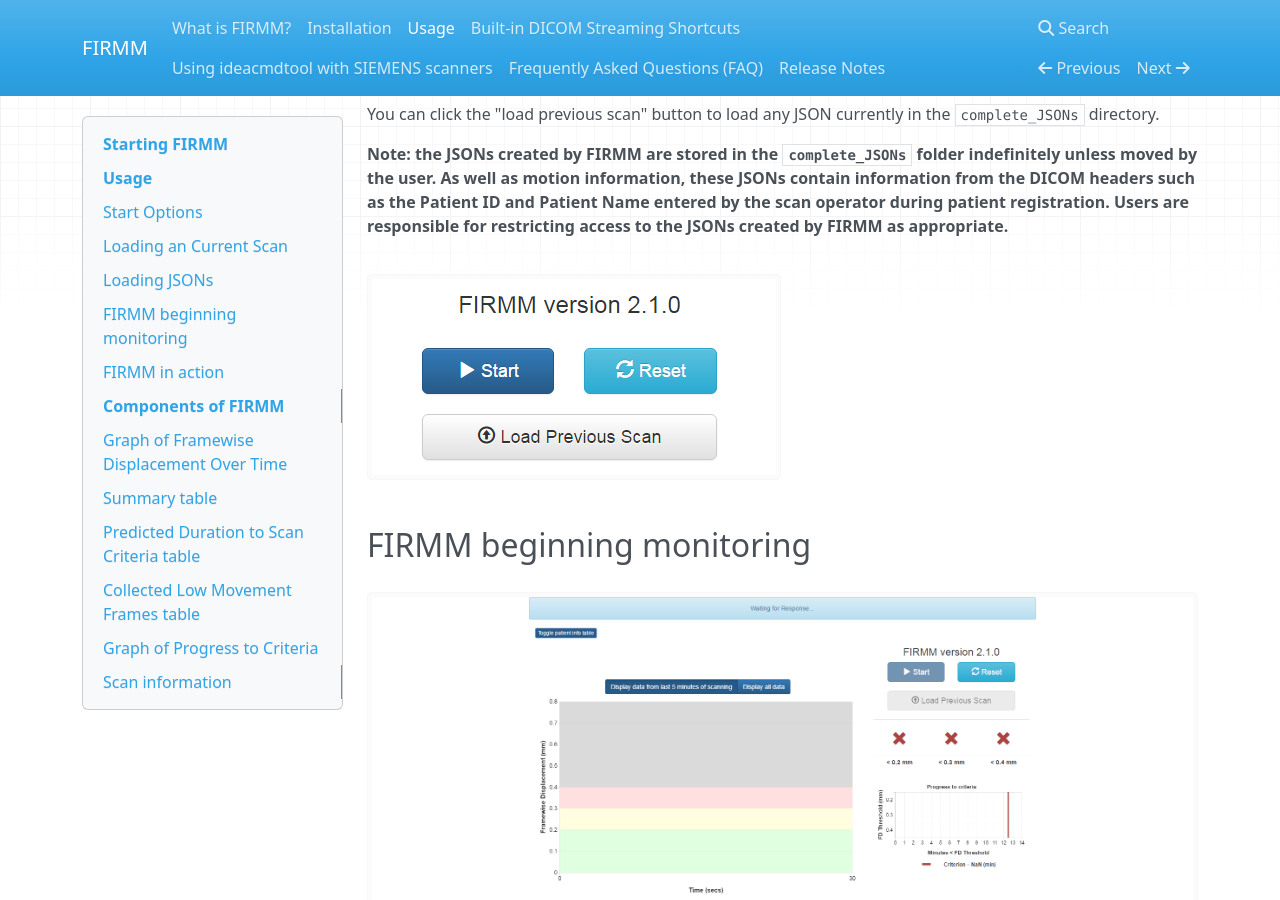
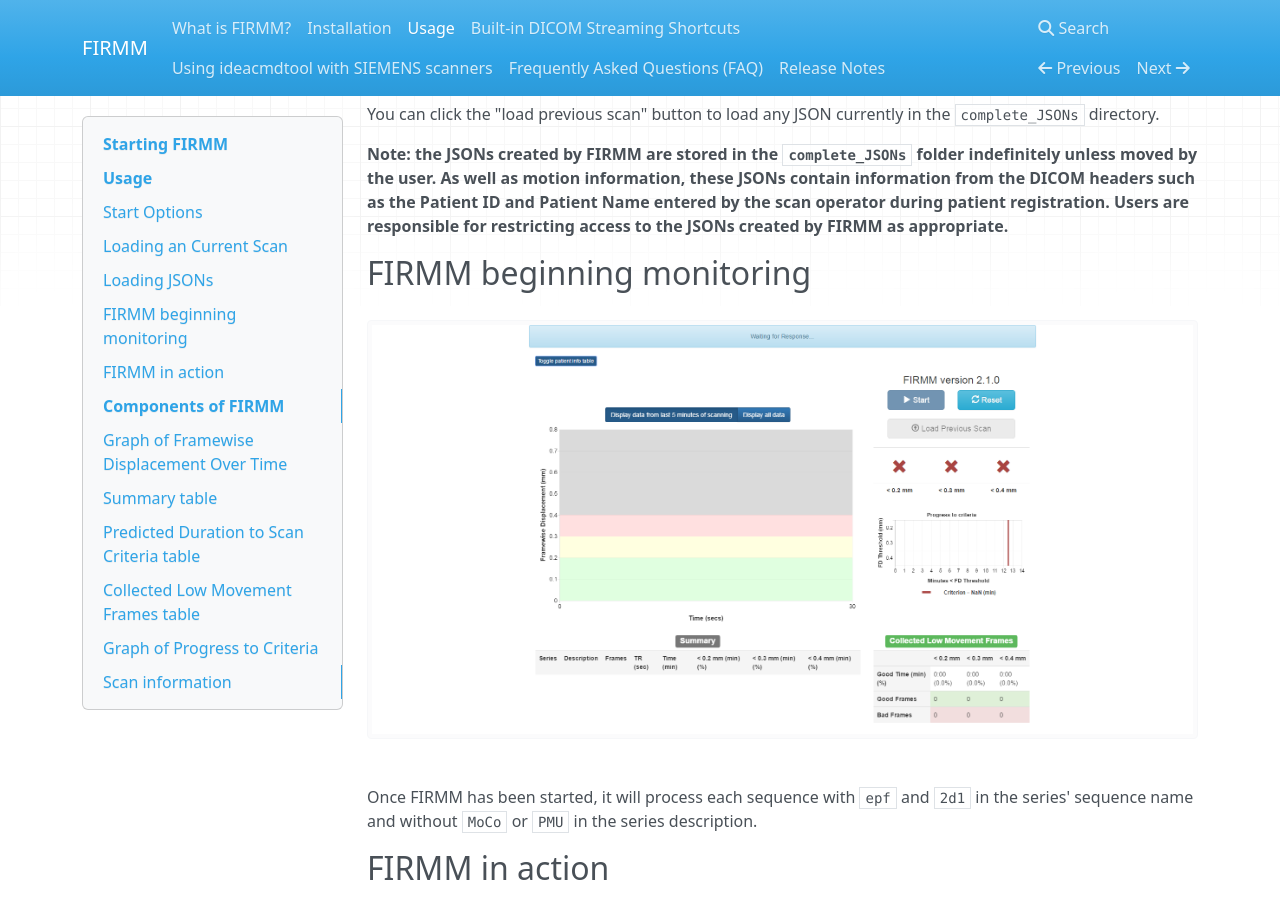
Before and after one commit to FIRMMsoftware/firmm_docs, an MkDocs documentation site: the page built from docs/FIRMM_USAGE.md, in a window 1280 px wide and 900 px high, scrolled down 2258 px. Built offline with MkDocs 1.6.1, drawn with Linux system fonts in a browser that asks for light colours; nearby versions of some CDN libraries; old or Windows-style settings are respelled for this version of MkDocs.

Commit message:
Fixed typo

```diff
--- a/docs/FIRMM_USAGE.md
+++ b/docs/FIRMM_USAGE.md
@@ -58,8 +58,6 @@ You can click the "load previous scan" button to load any JSON currently in the
 
 **Note: the JSONs created by FIRMM are stored in the `complete_JSONs` folder indefinitely unless moved by the user. As well as motion information, these JSONs contain information from the DICOM headers such as the Patient ID and Patient Name entered by the scan operator during patient registration. Users are responsible for restricting access to the JSONs created by FIRMM as appropriate.**
 
-![Load previous scan button](img/FIRMM_start_button.png)
-
 <div class="page-break"></div>
 
 ## FIRMM beginning monitoring
```
